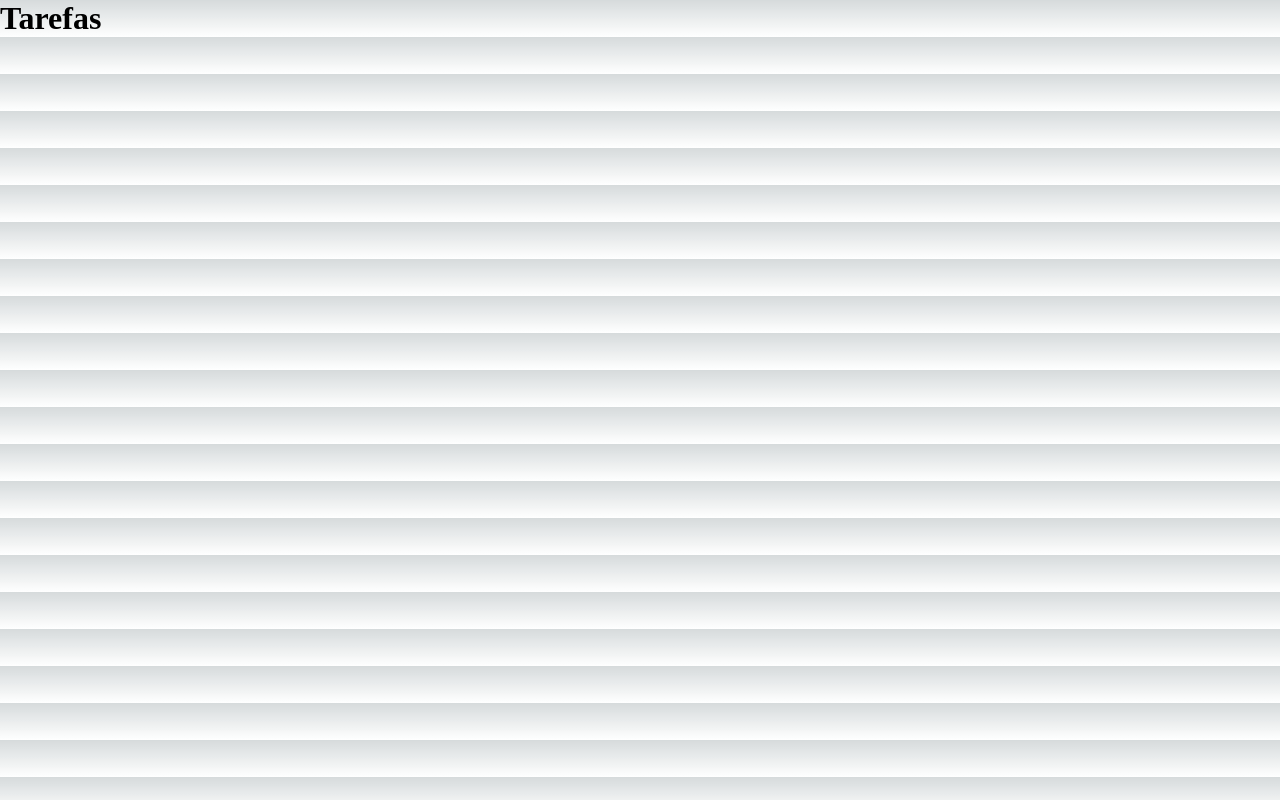
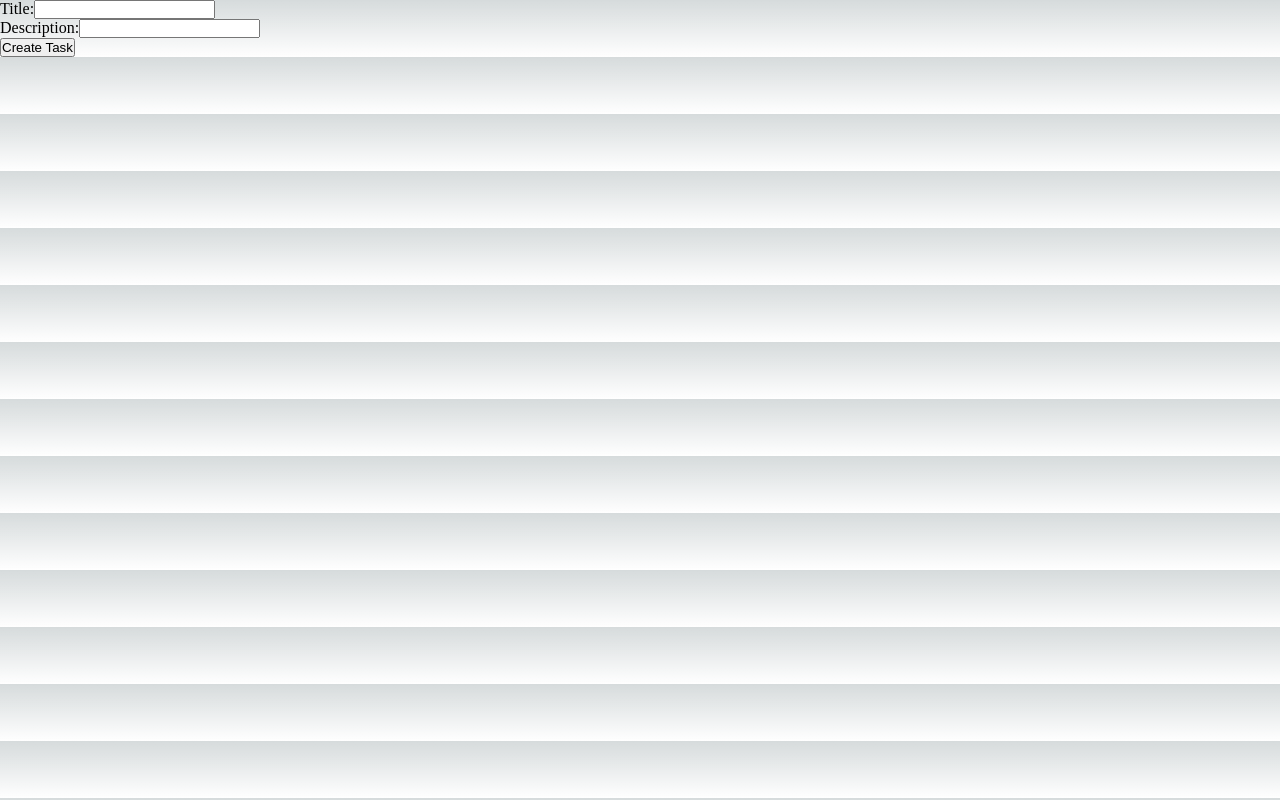
Before and after one commit to GuilhermeGomesti1/MyApiSystem, a Next.js app: page /tasks in a window 1280 px wide. Built offline with nearby package versions, Linux system fonts and the light colour scheme.

Commit message:
token undefined

```diff
--- a/package.json
+++ b/package.json
@@ -16,11 +16,15 @@
     "dotenv": "^16.3.1",
     "eslint": "8.45.0",
     "eslint-config-next": "13.4.10",
+    "jsonwebtoken": "^9.0.1",
     "mongodb": "^5.7.0",
     "mongodb-memory-server": "^8.13.0",
     "next": "13.4.10",
     "react": "18.2.0",
     "react-dom": "18.2.0",
     "typescript": "5.1.6"
+  },
+  "devDependencies": {
+    "@types/jsonwebtoken": "^9.0.2"
   }
 }
--- a/src/components/CreateTaskForm.tsx
+++ b/src/components/CreateTaskForm.tsx
@@ -1,12 +1,74 @@
-import React,{useState} from "react";
+// CreateTaskForm.tsx
+import React, { useState } from "react";
+import jwt, { JwtPayload } from 'jsonwebtoken';
+import { useRouter } from "next/router";
 
 export default function CreateTaskForm() {
+  const [title, setTitle] = useState("");
+  const [description, setDescription] = useState("");
+  const router = useRouter();
 
-    const [title, setTitle] = useState("");
-    const [description,setDescripition] = useState("");
+  const handleTitleChange = (event: React.ChangeEvent<HTMLInputElement>) => {
+    setTitle(event.target.value);
+  };
 
-    const handleTitleChange =
-    return(
+  const handleDescriptionChange = (event: React.ChangeEvent<HTMLInputElement>) => {
+    setDescription(event.target.value);
+  };
 
-    )
+  const handleSubmit = async (event: React.FormEvent<HTMLFormElement>) => {
+    event.preventDefault();
+    const taskData = {
+      title,
+      description,
+    };
+    try {
+      const token = localStorage.getItem("token");
+
+      const response = await fetch("http://localhost:8000/tasks", {
+        method: "POST",
+        headers: {
+          "Content-Type": "application/json",
+          Authorization: `Bearer ${token}`, // Inclui o token de autenticação nos cabeçalhos
+        },
+        body: JSON.stringify(taskData),
+      });
+
+      if (response.ok) {
+        console.log("Tarefa criada com sucesso!");
+        // Faça algo para lidar com o resultado, como atualizar a lista de tarefas exibida na página
+      } else {
+        console.log("Erro ao criar a tarefa");
+      }
+    } catch (error) {
+      console.log("Erro na solicitação de criação de tarefa:", error);
+    }
+
+    setTitle("");
+    setDescription("");
+  };
+
+  return (
+    <form onSubmit={handleSubmit}>
+      <div>
+        <label>Title:</label>
+        <input
+          type="text"
+          value={title}
+          onChange={handleTitleChange}
+          required
+        />
+      </div>
+      <div>
+        <label>Description:</label>
+        <input
+          type="text"
+          value={description}
+          onChange={handleDescriptionChange}
+          required
+        />
+      </div>
+      <button type="submit">Create Task</button>
+    </form>
+  );
 }
--- a/src/pages/index.tsx
+++ b/src/pages/index.tsx
@@ -1,7 +1,7 @@
 import Head from 'next/head'
 
 import styles from '@/styles/Home.module.css';
-import LoginForm from './signin/login';
+import LoginForm from './login';
 import SignUp from './signup';
 import Link from 'next/link';
 
--- a/src/pages/tasks/index.tsx
+++ b/src/pages/tasks/index.tsx
@@ -1,7 +1,9 @@
+import CreateTaskForm from "@/components/CreateTaskForm";
+
 export default function Tasks() {
     return(
         <div>
-            <h1>Tarefas</h1>
+            <CreateTaskForm/>
         </div>
     )
 }
```
Also changed, not shown: src/pages/login/index.tsx (renamed from src/pages/signin/login.tsx, +13 -2 lines), src/pages/login/styles.scss (added), 1 other file (tests, documents, lock files or other folders).
